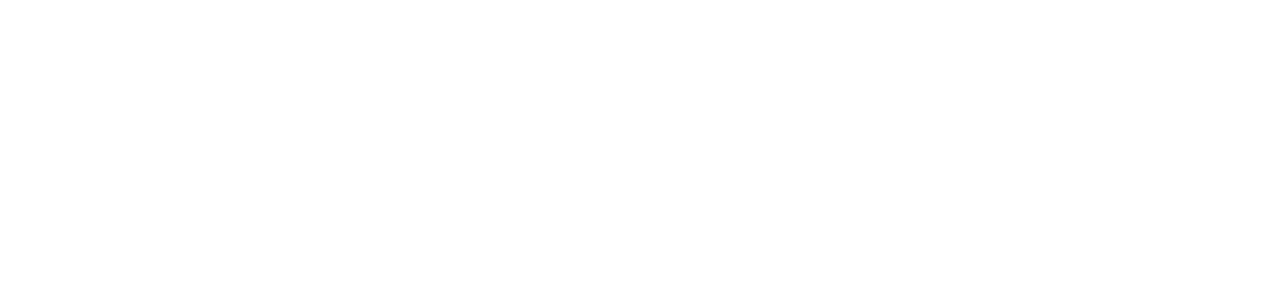
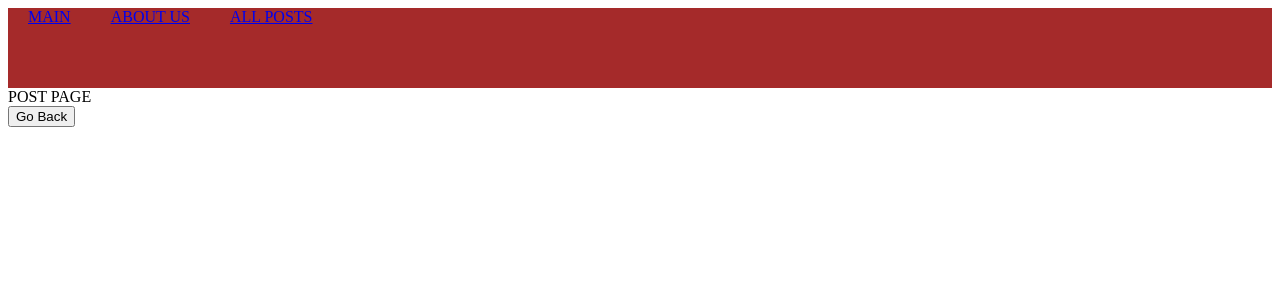
Before and after one commit to BurkovskayaAD/FE60-onlREACT, a React (Create React App) app: page /posts/1 in a window 1280 px wide. Shown: the top 300 px of the page. Built offline with nearby package versions, Linux system fonts and the light colour scheme; no server answers; the HTML template or start-up script is replaced by a standard one.

Commit message:
add lesson-44

```diff
--- a/package.json
+++ b/package.json
@@ -12,6 +12,7 @@
     "@types/react-dom": "^18.3.0",
     "react": "^18.3.1",
     "react-dom": "^18.3.1",
+    "react-router-dom": "^6.26.1",
     "react-scripts": "5.0.1",
     "typescript": "^4.9.5",
     "web-vitals": "^2.1.4"
--- a/src/App.tsx
+++ b/src/App.tsx
@@ -1,11 +1,32 @@
+import { BrowserRouter, Route, Routes } from 'react-router-dom';
 import './App.css';
+import Header from './components/Header/Header';
+import AboutUsPage from './pages/AboutUsPage';
+import AllPostsPage from './pages/AllPostsPage';
+import MainPage from './pages/MainPage';
+import Contact from './pages/Contact';
+import PostPage from './pages/PostPage';
 
 function App() {
   return (
     <>
-
+      {/* <Header></Header> */}
+      {/* <MainPage></MainPage>
+      <AboutUsPage></AboutUsPage>
+      <AllPostsPage></AllPostsPage> */}
+      <BrowserRouter>
+        <Header></Header>
+        <Routes>
+          <Route path='/' element={<MainPage></MainPage>} />
+          <Route path='/aboutus' element={<AboutUsPage></AboutUsPage>}>
+            <Route path='contact' element={<Contact/>} />
+          </Route>
+          <Route path='/posts' element={<AllPostsPage></AllPostsPage>} />
+          <Route path='/posts/:id' element={<PostPage></PostPage>} />
+          <Route path='*' element={<h1>Not found</h1>} />
+        </Routes>
+      </BrowserRouter>
     </>
-
   );
 }
 
--- /dev/null
+++ b/src/components/Header/Header.css
@@ -0,0 +1,8 @@
+header {
+    width: 100%;
+    height: 80px;
+    background-color: brown;
+}
+a {
+    padding: 20px;
+}
--- /dev/null
+++ b/src/components/Header/Header.tsx
@@ -0,0 +1,20 @@
+import { Link } from 'react-router-dom';
+import './Header.css';
+
+function Header() {
+    return (
+        <>
+        <header>
+            <Link to="/">MAIN</Link>
+            <Link to="/aboutus">ABOUT US</Link>
+            <Link to="/posts">ALL POSTS</Link>
+{/*
+            <a href="#">MAIN</a>
+            <a href="#">ABOUT US</a>
+            <a href="#">ALL POSTS</a> */}
+        </header>
+        </>
+     );
+}
+
+export default Header;
--- /dev/null
+++ b/src/pages/AboutUsPage.tsx
@@ -0,0 +1,15 @@
+import { Link, Outlet } from "react-router-dom";
+
+function AboutUsPage() {
+    return (
+        <>
+        <Outlet/>
+            <div> ABOUT US PAGE </div>
+            <Link to="/aboutus/contact">Link</Link>
+
+        </>
+
+     );
+}
+
+export default AboutUsPage;
--- /dev/null
+++ b/src/pages/AllPostsPage.tsx
@@ -0,0 +1,19 @@
+import { useEffect, useState } from "react";
+import { Link } from "react-router-dom";
+
+function AllPostsPage() {
+
+    const [posts, setPosts] = useState([]);
+
+    useEffect(() => {
+        fetch('https://jsonplaceholder.typicode.com/posts')
+            .then(response => response.json())
+            .then(json => setPosts(json))
+    })
+
+    return (
+        <div>{posts.length === 0 ? null : <>{posts.map((item: any) => (<Link key={item.id} to={`/posts/${item.id}`}>{item.title}</Link>))}</>}</div>
+     );
+}
+
+export default AllPostsPage;
--- /dev/null
+++ b/src/pages/Contact.tsx
@@ -0,0 +1,9 @@
+function Contact() {
+    return (
+        <>
+            <div>Contact</div>
+        </>
+     );
+}
+
+export default Contact;
--- /dev/null
+++ b/src/pages/MainPage.tsx
@@ -0,0 +1,7 @@
+function MainPage() {
+    return (
+        <div> MAIN PAGE </div>
+     );
+}
+
+export default MainPage;
--- /dev/null
+++ b/src/pages/PostPage.tsx
@@ -0,0 +1,31 @@
+import { useEffect, useState } from "react";
+import { useNavigate, useParams } from "react-router-dom";
+
+function PostPage() {
+
+    const [post, setPost]: [post: any, setPost: any] = useState(null);
+
+    // console.log(useParams());
+    const {id} = useParams();
+    console.log(id);
+
+    const nav = useNavigate();
+
+    useEffect(() => {
+        fetch(`https://jsonplaceholder.typicode.com/posts/${id}`)
+            .then(response => response.json())
+            .then(json => setPost(json))
+    },[])
+
+
+    return (
+        <>
+        <div>POST PAGE</div>
+        <div>{post === null ? null : <div>{post.body}</div>}</div>
+
+        <button onClick={() => nav("/posts")}>Go Back</button>
+        </>
+     );
+}
+
+export default PostPage;
```
Also changed, not shown: 1 other file (tests, documents, lock files or other folders).
